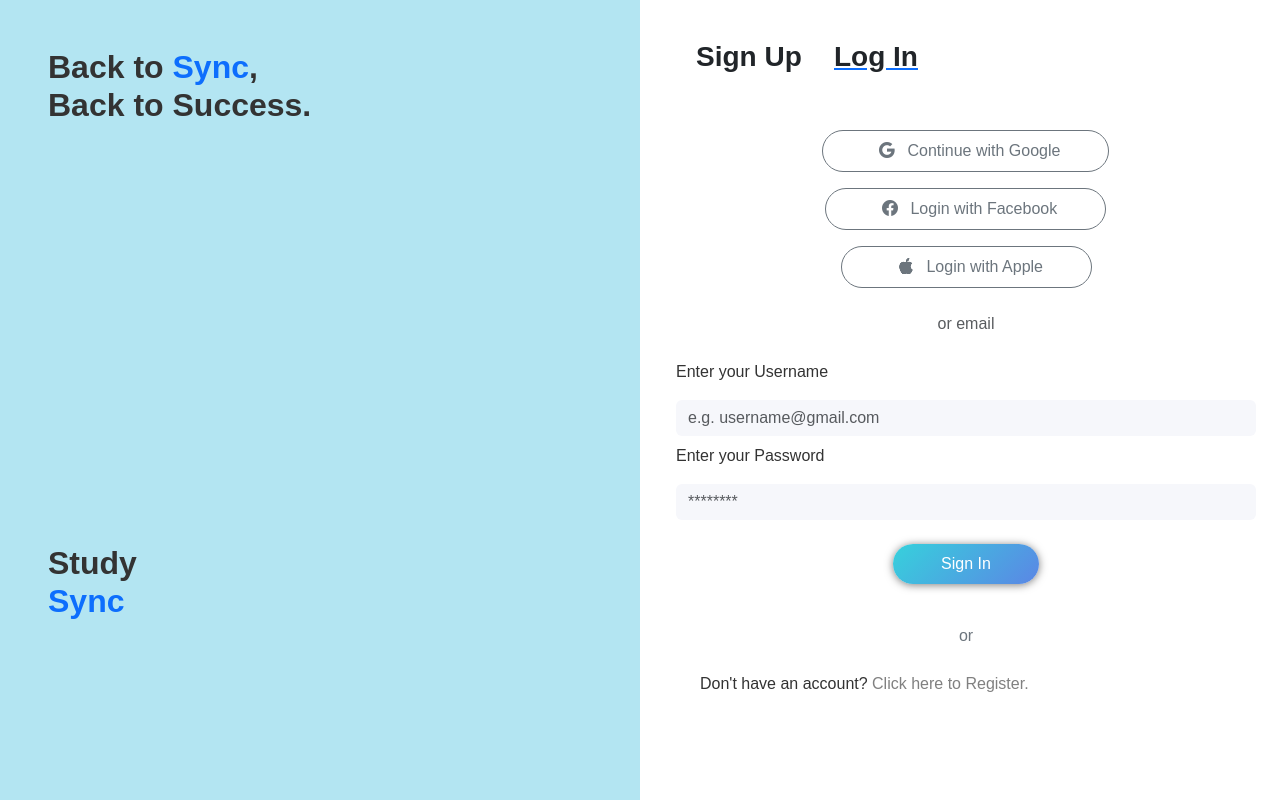
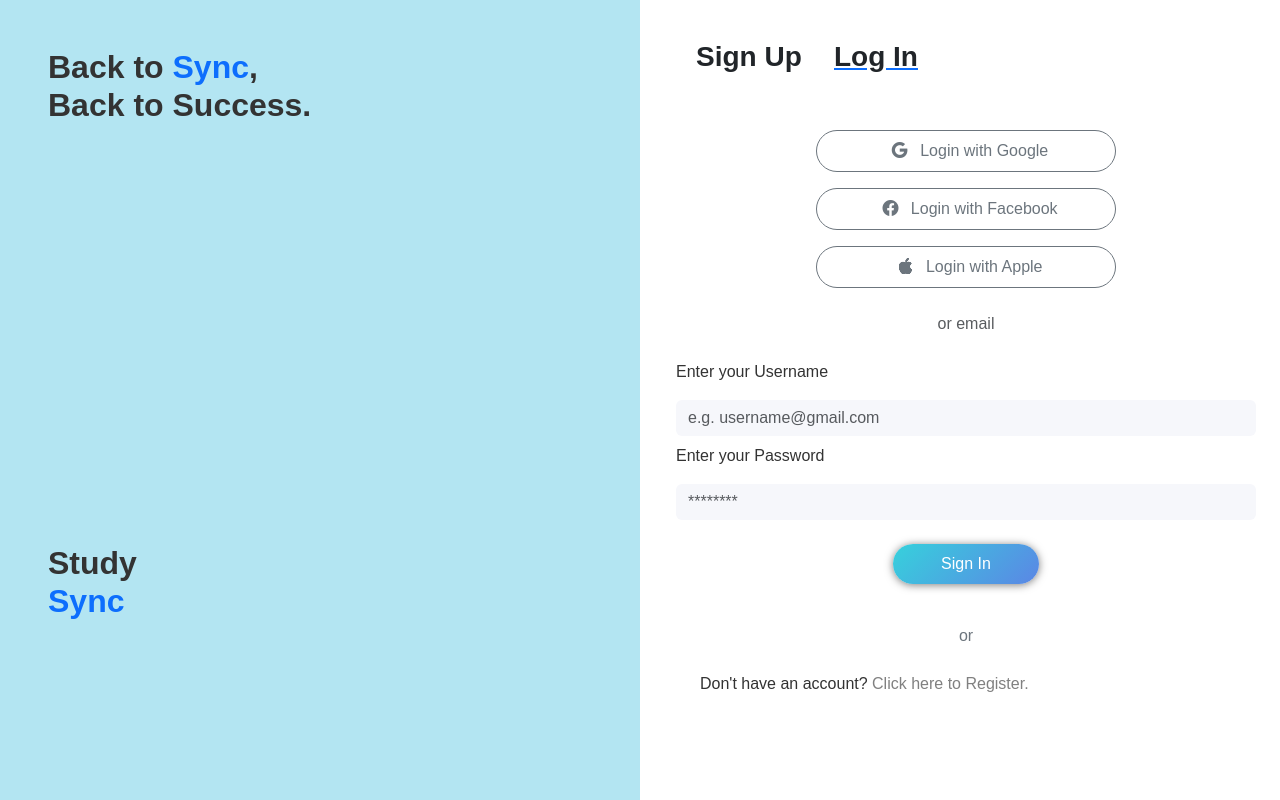
Before and after one commit to MrDevid404/StudySync, a plain HTML site: page StudySync - Demo/login.html in a window 1280 px wide. Drawn offline with nearby package versions, Linux system fonts and the light colour scheme.

Commit message:
Update login.html

```diff
--- a/StudySync - Demo/login.html
+++ b/StudySync - Demo/login.html
@@ -39,7 +39,7 @@
     <script src="https://unpkg.com/leaflet/dist/leaflet.js"></script>
   </head>
 
- <style>
+  <style>
     .form-control {
       background-color: #f6f7fb;
     }
@@ -57,7 +57,7 @@
       min-height: 500px;
     }
     .other-signup a {
-      width: 300px;
+      min-width: 300px;
       max-width: 577px;
     }
     .btn-primary {
@@ -78,10 +78,11 @@
     }
   </style>
 
-
   <body>
-
-    <section class="m-0 d-flex justify-content-center align-items-center" id="login">
+    <section
+      class="m-0 d-flex justify-content-center align-items-center"
+      id="login"
+    >
       <div class="container-fluid m-0 p-0">
         <div class="row" style="height: 100vh">
           <div
@@ -102,7 +103,10 @@
               <div class="container-fluid d-flex justify-content-start">
                 <ul class="navbar-nav my-4 flex-row">
                   <li class="nav-item mx-3">
-                    <a class="nav-link px-3" aria-current="page" href="signup.html"
+                    <a
+                      class="nav-link px-3"
+                      aria-current="page"
+                      href="signup.html"
                       ><h3 class="text-dark fw-semibold">Sign Up</h3></a
                     >
                   </li>
@@ -118,9 +122,9 @@
             <div
               class="d-flex flex-column justify-content-center align-items-center other-signup"
             >
-              <a href="https://accounts.google.com/" class="btn btn-outline-secondary rounded-pill px-5 py-2 m-2">
-                <i class="bi bi-google mx-2"></i> Continue with Google</a
-              >
+              <a class="btn btn-outline-secondary rounded-pill px-5 py-2 m-2">
+                  <i class="bi bi-google mx-2"></i> Login with Google</a
+                >
               <a class="btn btn-outline-secondary rounded-pill px-5 py-2 m-2">
                 <i class="bi bi-facebook mx-2"></i> Login with Facebook</a
               >
```
